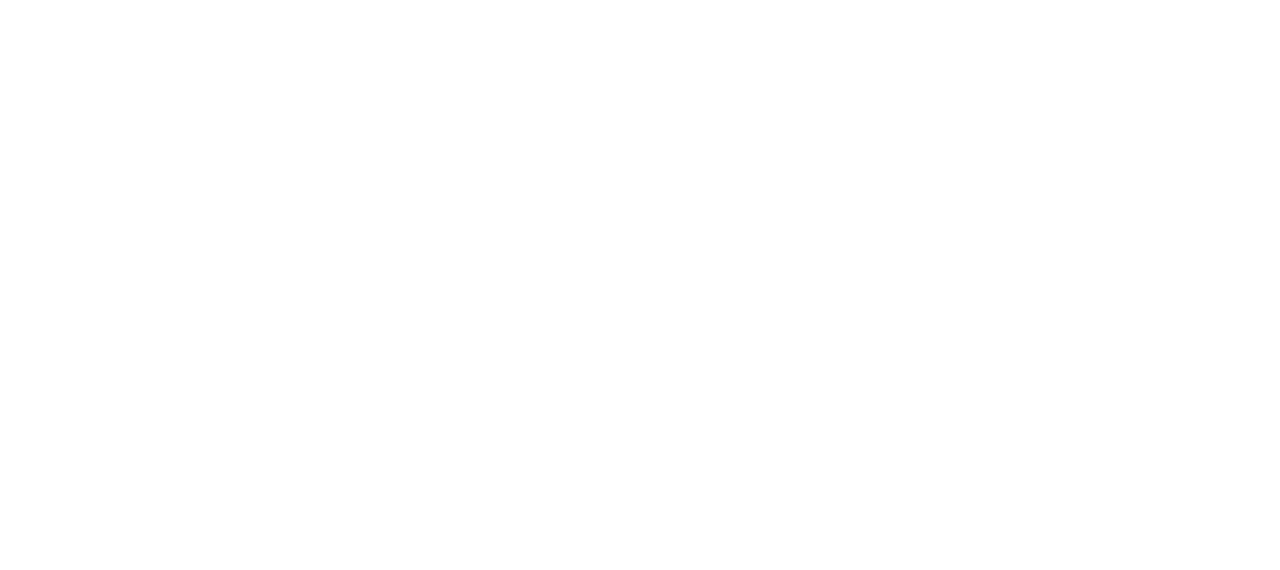
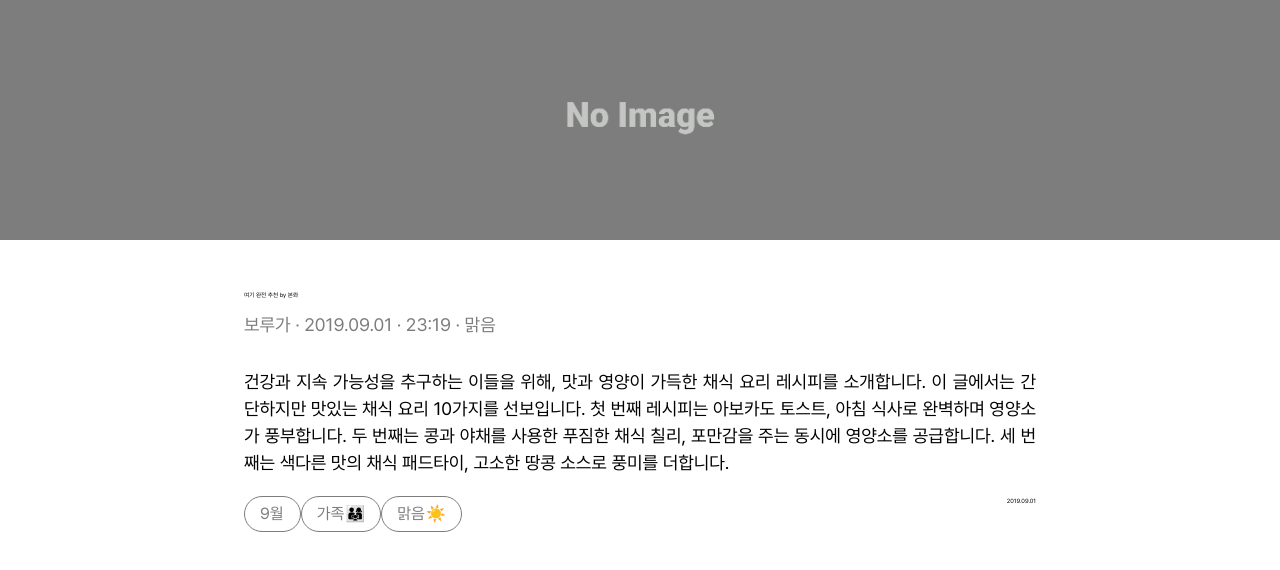
Before and after one commit to Odagada/Trimo-FE, a Next.js app: page /review/1 in a window 1280 px wide. Before the commit this address had no page. Shown: the top 570 px of the page. Built offline with nearby package versions, Linux system fonts and the light colour scheme.

Commit message:
feat : 목업 데이터로 화면 동작 확인

```diff
--- a/pages/review/[id].tsx
+++ b/pages/review/[id].tsx
@@ -1,61 +1,130 @@
-import fetcher from "@/apis/axios";
+import { getReview, getSpot, getUser } from "@/apis/capsulesQuery";
+import Clickable from "@/components/atoms/Clickable";
 import ImagesCarousel from "@/components/atoms/ImagesCarousel";
+import RateStars from "@/components/atoms/RateStars";
 import { Review } from "@/types/server.types";
+import calcData from "@/utils/calcDate";
 import { getAccessTokenFromCookie } from "@/utils/getAccessTokenFormCookie";
-import { QueryClient, dehydrate, useQuery, useQueryClient } from "@tanstack/react-query";
+import { QueryClient, dehydrate, useQuery } from "@tanstack/react-query";
 import { GetServerSidePropsContext, InferGetServerSidePropsType } from "next";
+import Image from "next/image";
+import noImage from "@/public/images/no_image.webp";
+import getEmoji from "@/utils/getEmoji";
+import Emoji from "@/components/atoms/Emoji";
+import { TagWithMonth } from "@/types/client.types";
 
-export const getServerSideProps = async (context: GetServerSidePropsContext) => {
-  const accessToken = getAccessTokenFromCookie(context) as string;
+// export const getServerSideProps = async (context: GetServerSidePropsContext) => {
+//   const accessToken = getAccessTokenFromCookie(context) as string;
+//   const review_id = Number(context.params?.id);
 
-  if (!accessToken) {
-    return {
-      redirect: {
-        permanent: false,
-        destination: "/signin",
-      },
-    };
-  }
+//   if (!accessToken) {
+//     return {
+//       redirect: {
+//         permanent: false,
+//         destination: "/signin",
+//       },
+//     };
+//   }
 
-  const review_id = context.params?.id;
+//   const queryClient = new QueryClient();
 
-  const queryClient = new QueryClient();
+//   const { data: reviewData } = await queryClient.fetchQuery(getReview(review_id));
 
-  const { data: reviewData } = await queryClient.fetchQuery({
-    queryKey: ["review", review_id],
-    queryFn: () => fetcher<Review>({ method: "get", url: `/review/${review_id}` }),
-  });
+//   const spot_id = reviewData.spot_id;
+//   const user_id = reviewData.user_id;
 
-  const spot_id = reviewData.spot_id;
+//   if (spot_id && user_id) {
+//     await queryClient.prefetchQuery(getSpot(spot_id));
+//     await queryClient.prefetchQuery(getUser(user_id));
+//   }
 
-  if (spot_id) {
-    await queryClient.prefetchQuery({
-      queryKey: ["spot", spot_id],
-      queryFn: () => fetcher<Review>({ method: "get", url: `/review/${spot_id}` }),
-    });
-  }
+//   return {
+//     props: { review_id, spot_id, user_id, dehydratedState: dehydrate(queryClient) },
+//   };
+// };
 
-  return {
-    props: { review_id, spot_id, dehydratedState: dehydrate(queryClient) },
+// { review_id, spot_id, user_id }: InferGetServerSidePropsType<typeof getServerSideProps>
+
+const ReadReview = () => {
+  // const { data: reviewData } = useQuery(getReview(review_id));
+
+  // const { data: spotData } = useQuery(getSpot(spot_id));
+
+  // const { data: userData } = useQuery(getUser(user_id));
+
+  const data: Review = {
+    user_id: 1,
+    review_id: 1,
+    spot_id: "1",
+    date: "2019-09-01 23:19:45",
+    createdAt: "2019-09-01 23:19:45",
+    description:
+      "건강과 지속 가능성을 추구하는 이들을 위해, 맛과 영양이 가득한 채식 요리 레시피를 소개합니다. 이 글에서는 간단하지만 맛있는 채식 요리 10가지를 선보입니다. 첫 번째 레시피는 아보카도 토스트, 아침 식사로 완벽하며 영양소가 풍부합니다. 두 번째는 콩과 야채를 사용한 푸짐한 채식 칠리, 포만감을 주는 동시에 영양소를 공급합니다. 세 번째는 색다른 맛의 채식 패드타이, 고소한 땅콩 소스로 풍미를 더합니다.",
+    likeUserId: [],
+    tag: { companion: "가족", weather: "맑음" },
+    imageUrls: [],
+    title: "여기 완전 추천",
+    stars: 5,
   };
-};
 
-const ReadReview = ({ review_id, spot_id }: InferGetServerSidePropsType<typeof getServerSideProps>) => {
-  const { data: reviewData } = useQuery({
-    queryKey: ["review", spot_id],
-    queryFn: () => fetcher<Review>({ method: "get", url: `/review/${review_id}` }),
-  });
+  const reviewData = { data };
 
-  const { data: spotData } = useQuery({
-    queryKey: ["review", spot_id],
-    queryFn: () => fetcher<Review>({ method: "get", url: `/review/${spot_id}` }),
-  });
+  const userData = { data: { nickName: "본롸" } };
+
+  const spotData = { data: { name: "보루가" } };
+
+  const travelDate = reviewData?.data.date ?? "";
+  const createDate = reviewData?.data.createdAt ?? "";
+  const imageUrlArray = reviewData?.data.imageUrls ?? [];
+
+  const date = calcData(travelDate);
+  const { dateString: createAt } = calcData(createDate);
+  const reviewTag = reviewData?.data.tag ?? {};
+  const tag: TagWithMonth[] = [date.tagMonth, ...Object.values(reviewTag)];
 
   return (
     <>
-      {reviewData?.data.imageUrls ? <ImagesCarousel imageArray={reviewData.data.imageUrls}></ImagesCarousel> : "a"}
+      <div className="mb-50">
+        {imageUrlArray.length !== 0 ? (
+          <ImagesCarousel imageArray={imageUrlArray}></ImagesCarousel>
+        ) : (
+          <div className="relative bg-gray-40 h-[30vh] w-full flex items-center justify-center">
+            <Image src={noImage} alt="" fill className="object-contain" />
+          </div>
+        )}
+      </div>
 
-      <p>{reviewData?.data.description}</p>
+      {/* main text area */}
+      <div className="w-800 px-4 mx-auto">
+        {/* title */}
+        <h2 className="mb-12">{`${reviewData?.data.title} by ${userData?.data.nickName}`}</h2>
+
+        {/* subTitle? */}
+        <div className="flex mb-30">
+          <h3 className="text-18 leading-15 text-gray-40">
+            {`${spotData?.data.name} · ${date.dateString} · ${date.timeString}`}
+            {reviewData?.data.tag?.weather && ` · ${reviewData?.data.tag?.weather}`}
+          </h3>
+          {reviewData?.data.stars && <RateStars number={reviewData.data.stars} />}
+        </div>
+
+        {/* textArea */}
+        <p className="text-18 leading-22 text-justify mb-20">{reviewData?.data.description}</p>
+
+        {/* tag and createdAt */}
+        <div className="flex justify-between">
+          <div>
+            {tag?.map((item, index) => {
+              return (
+                <Clickable key={index} color="white-" shape="capsule" size="small">
+                  <Emoji>{item}</Emoji>
+                </Clickable>
+              );
+            })}
+          </div>
+          <span>{createAt}</span>
+        </div>
+      </div>
     </>
   );
 };
```
